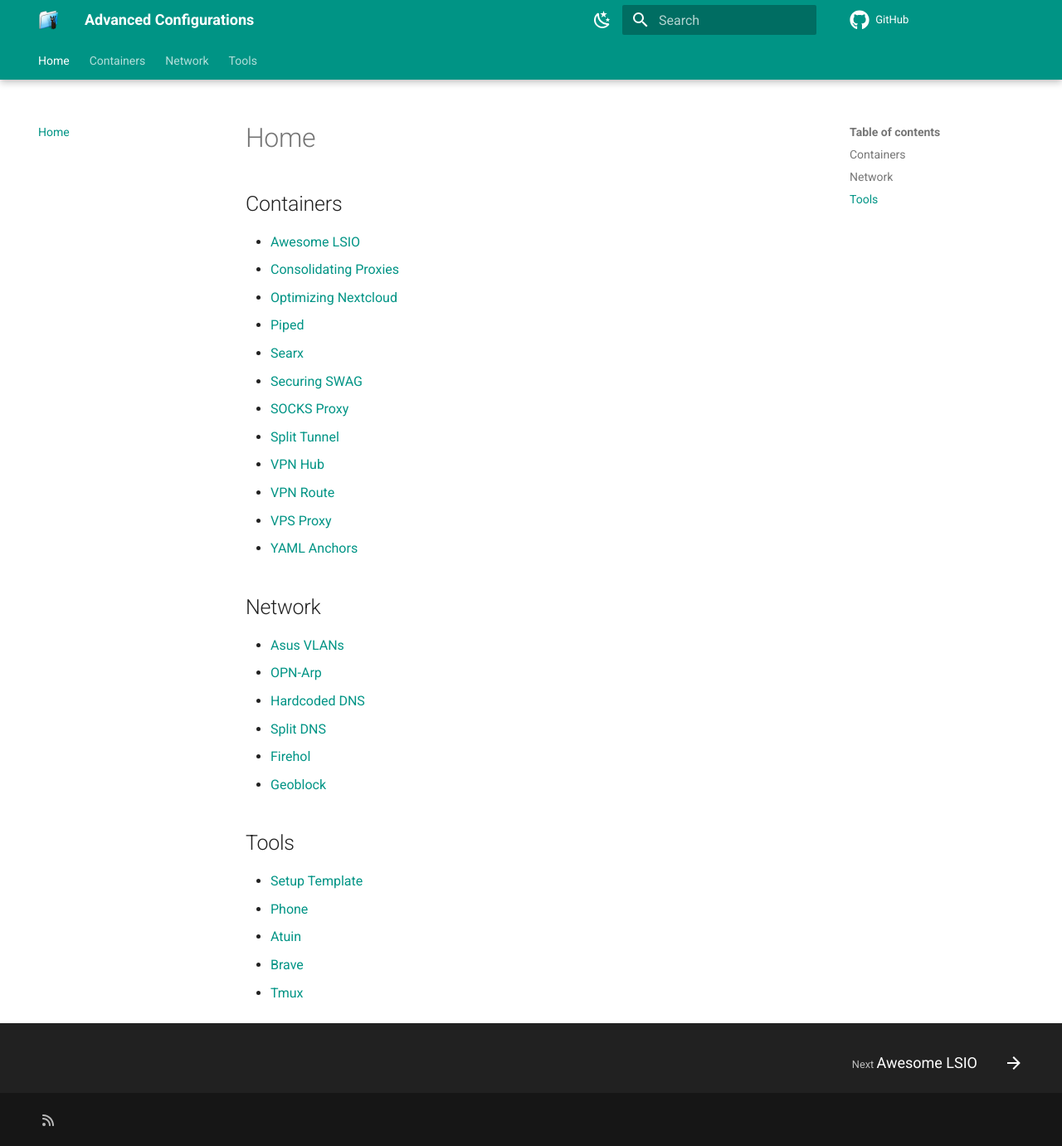
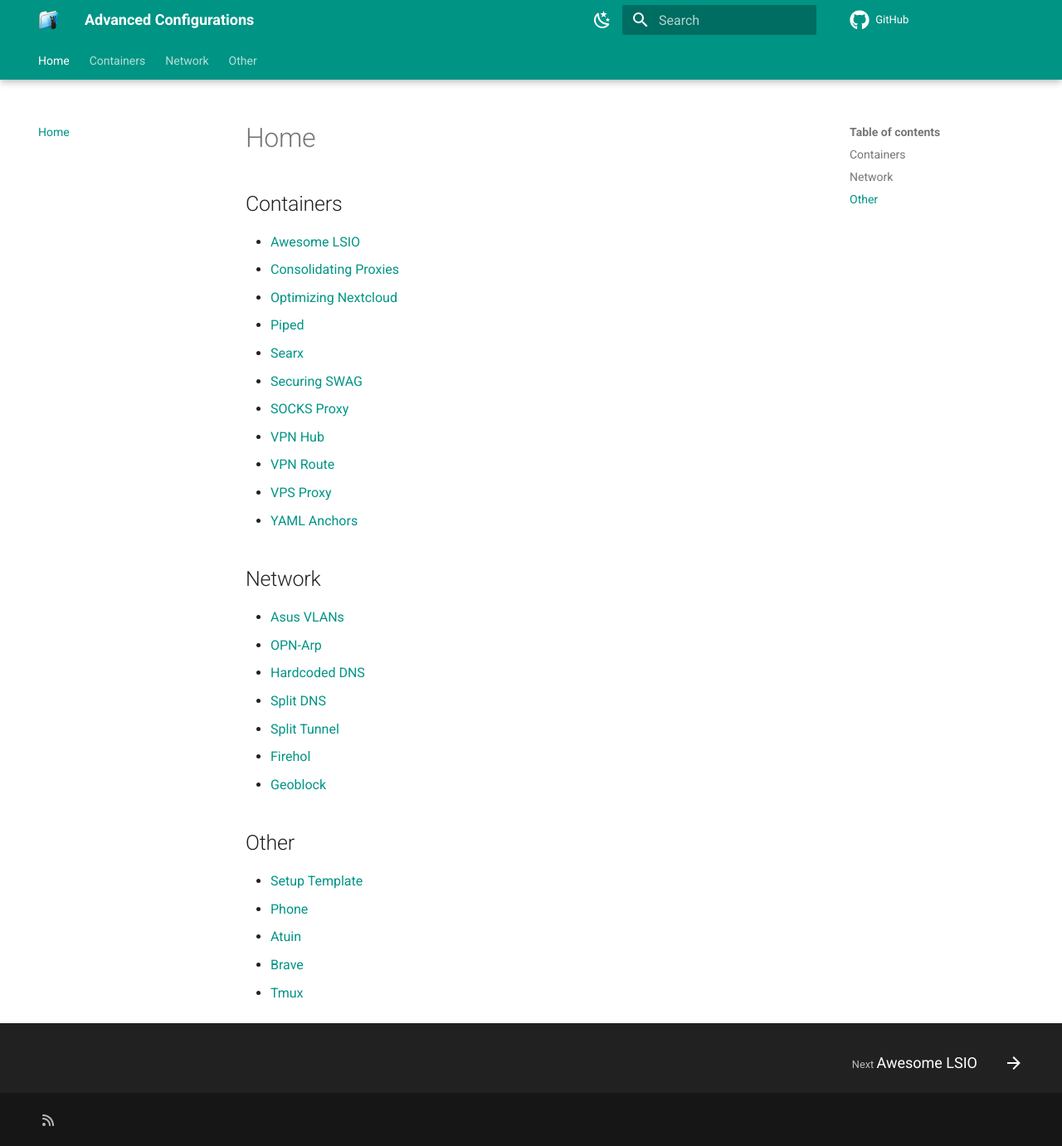
Before and after one commit to quietsy/advanced-configurations, an MkDocs documentation site: the page built from docs/index.md, in a window 1280 px wide and 1381 px high. Shown: the whole window at 83% size. Built offline with MkDocs 1.6.1 and Material for MkDocs 9.7.7, drawn with Linux system fonts in a browser that asks for light colours; comment, search, counter and statistics services are not loaded.

Commit message:
Restructuring

```diff
--- a/docs/index.md
+++ b/docs/index.md
@@ -19,10 +18,11 @@
 - [OPN-Arp](opnarp)
 - [Hardcoded DNS](hardcoded-dns)
 - [Split DNS](split-dns)
+- [Split Tunnel](split)
 - [Firehol](firehol)
 - [Geoblock](geoblock)
 
-## Tools
+## Other
 
 - [Setup Template](setup)
 - [Phone](phone)
--- a/mkdocs.yml
+++ b/mkdocs.yml
@@ -65,7 +65,6 @@
     - Searx: searx.md
     - Securing SWAG: secure.md
     - SOCKS Proxy: socks.md
-    - Split Tunnel: split.md
     - VPN Hub: hub.md
     - VPN Route: vpn.md
     - VPS Proxy: vps.md
@@ -75,9 +74,10 @@
     - OPN-Arp: opnarp.md
     - Hardcoded DNS: hardcoded-dns.md
     - Split DNS: split-dns.md
+    - Split Tunnel: split.md
     - Firehol: firehol.md
     - Geoblock: geoblock.md
-  - Tools:
+  - Other:
     - Setup Template: setup.md
     - Phone: phone.md
     - Atuin: atuin.md
```
Also changed, not shown: other parts of docs/index.md (+0 -1 lines).
